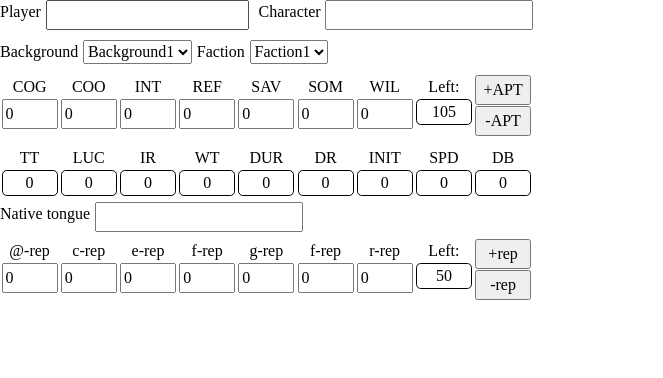
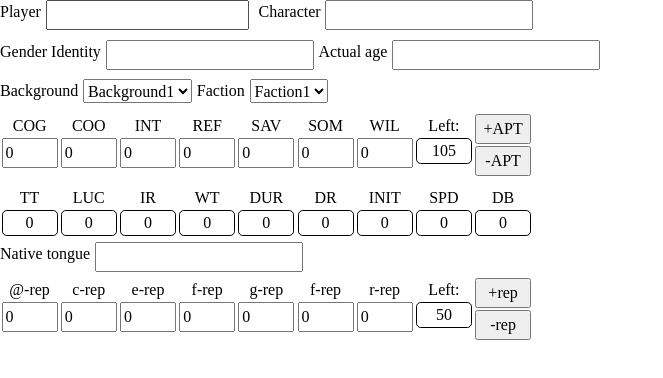
Before and after one commit to cmlimm/eclipse-character-calculator, a plain HTML site: page index.html in a window 1280 px wide. Shown: the whole page, without its empty margins (0-663 px from the left). Drawn offline with Linux system fonts and the light colour scheme.

Commit message:
add gender and age fields

```diff
--- a/index.html
+++ b/index.html
@@ -31,6 +31,16 @@
                 <div class="row">
                     <label for="character">Character</label>
                     <input type="text" name="character" id="character">
+                </div>
+            </div>
+            <div id="gender-age" class="row">
+                <div class="row">
+                    <label for="gender-identity">Gender Identity</label>
+                    <input type="text" name="gender-identity" id="gender-identity">
+                </div>
+                <div class="row">
+                    <label for="age">Actual age</label>
+                    <input type="number" name="age" id="age">
                 </div>
             </div>
             <div id="background-faction" class="row">
```
